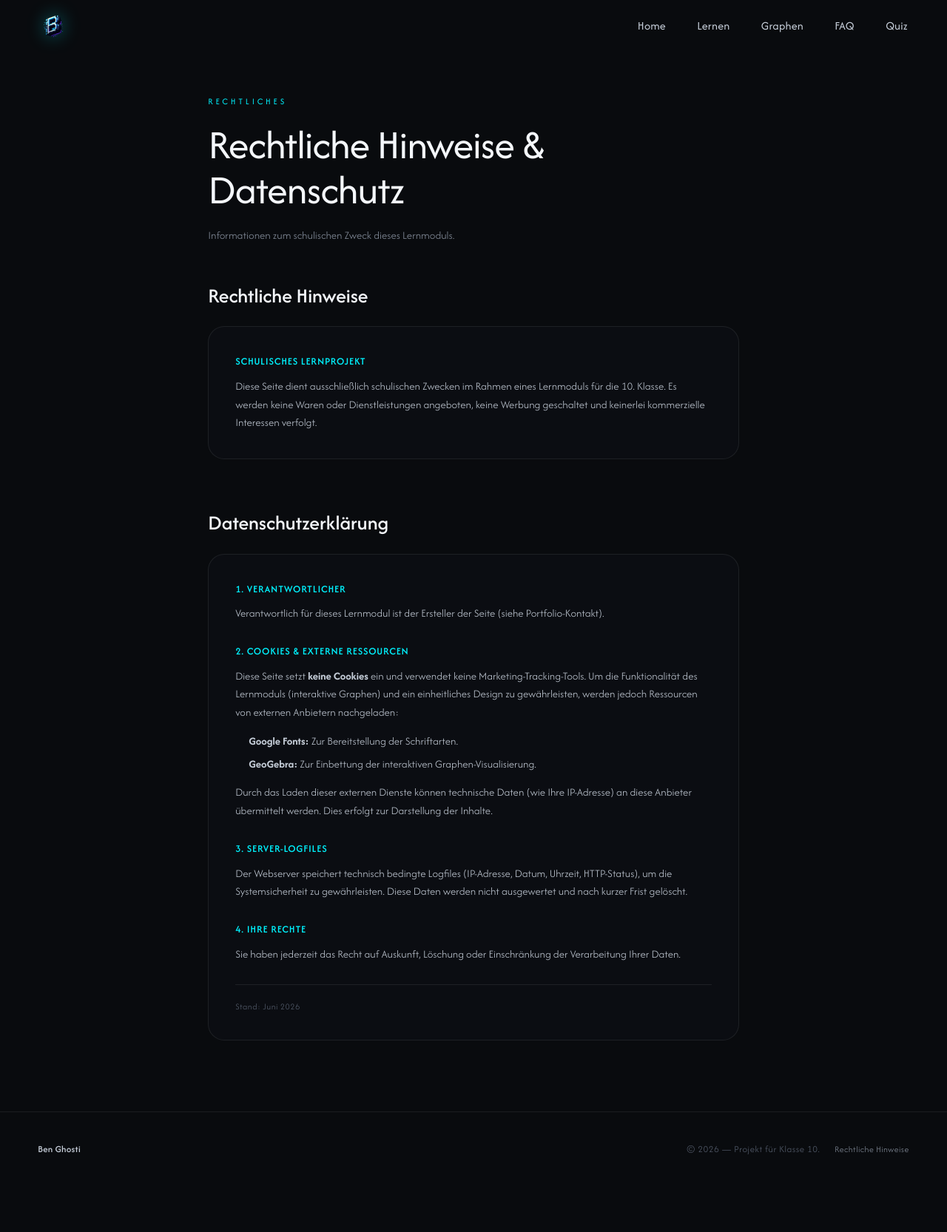
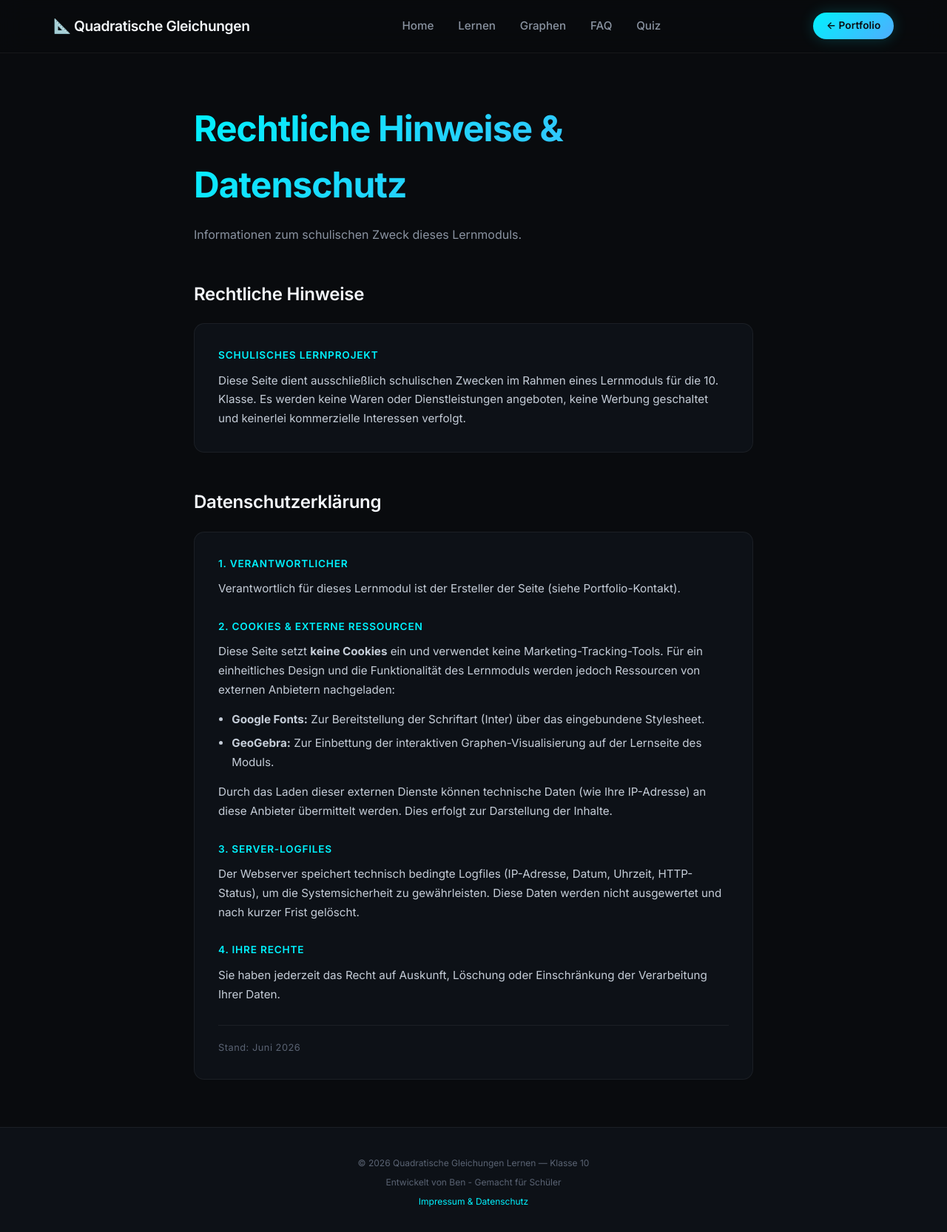
Before and after one commit to BenGhosti/ben-ghosti-portfolio, a plain HTML site: page school/legal.html in a window 1280 px wide. Shown: the whole page at 74% size. Before the commit the page ends 1604 px from the top, so only its background shows below. Drawn offline with Linux system fonts and the light colour scheme.

Commit message:
Fix: case-sensitive Bildpfade, Schul-Legal-Seite, tote Projekt-Cards; Benpixel entfernt

```diff
--- a/school/legal.html
+++ b/school/legal.html
@@ -9,29 +9,14 @@
 <title>Rechtliche Hinweise &amp; Datenschutz — Mathe-Projekt</title>
 
 <link rel="icon" type="image/png" href="../assets/images/logo.png" />
-<link rel="stylesheet" href="../assets/css/fonts.css" />
-<link rel="stylesheet" href="../assets/css/style.css" />
+<link rel="stylesheet" href="style.css" />
 </head>
 <body>
-
-<div class="global-glow" data-global-glow aria-hidden="true"></div>
-<div class="cursor-dot" data-cursor-dot aria-hidden="true"></div>
-<div class="cursor-ring" data-cursor-ring aria-hidden="true"></div>
-
-<header class="nav-bar" data-nav>
-  <div class="nav-inner">
-
-    <a href="../index.html" class="nav-brand" aria-label="Ben Ghosti home">
-      <img
-        src="../assets/images/logo.png"
-        alt="Ben Ghosti logo"
-        class="brand-mark"
-      />
-    </a>
 
 <nav class="navbar">
     <div class="container">
         <div class="navbar-brand">
+            <span>📐 Quadratische Gleichungen</span>
         </div>
         <button class="nav-toggle" aria-label="Navigation togglen">
             <span></span>
@@ -45,29 +30,15 @@
             <a href="math.html#faq"            class="nav-link">FAQ</a>
             <a href="math.html#quiz"           class="nav-link">Quiz</a>
         </div>
+        <a href="https://ben-ghosti.de" target="_blank" rel="noopener" class="btn btn-primary btn-sm nav-portfolio-btn">
+            ← Portfolio
+        </a>
     </div>
 </nav>
 
-    <button
-      class="nav-toggle"
-      type="button"
-      aria-label="Toggle navigation"
-      aria-expanded="false"
-      aria-controls="primary-nav"
-      data-nav-toggle
-    >
-      <span class="toggle-bar"></span>
-      <span class="toggle-bar"></span>
-      <span class="toggle-bar"></span>
-    </button>
-
-  </div>
-</header>
-
 <main>
-  <article class="section section-legal">
+  <article class="section-legal">
     <header class="legal-header">
-      <p class="section-index">Rechtliches</p>
       <h1 class="legal-title">Rechtliche Hinweise &amp; Datenschutz</h1>
       <p class="legal-lead">Informationen zum schulischen Zweck dieses Lernmoduls.</p>
     </header>
@@ -88,10 +59,10 @@
         <p class="legal-text">Verantwortlich für dieses Lernmodul ist der Ersteller der Seite (siehe Portfolio-Kontakt).</p>
 
         <h3 class="legal-subheading">2. Cookies &amp; Externe Ressourcen</h3>
-        <p class="legal-text">Diese Seite setzt <strong>keine Cookies</strong> ein und verwendet keine Marketing-Tracking-Tools. Um die Funktionalität des Lernmoduls (interaktive Graphen) und ein einheitliches Design zu gewährleisten, werden jedoch Ressourcen von externen Anbietern nachgeladen:</p>
+        <p class="legal-text">Diese Seite setzt <strong>keine Cookies</strong> ein und verwendet keine Marketing-Tracking-Tools. Für ein einheitliches Design und die Funktionalität des Lernmoduls werden jedoch Ressourcen von externen Anbietern nachgeladen:</p>
         <ul class="legal-list">
-          <li><strong>Google Fonts:</strong> Zur Bereitstellung der Schriftarten.</li>
-          <li><strong>GeoGebra:</strong> Zur Einbettung der interaktiven Graphen-Visualisierung.</li>
+          <li><strong>Google Fonts:</strong> Zur Bereitstellung der Schriftart (Inter) über das eingebundene Stylesheet.</li>
+          <li><strong>GeoGebra:</strong> Zur Einbettung der interaktiven Graphen-Visualisierung auf der Lernseite des Moduls.</li>
         </ul>
         <p class="legal-text">Durch das Laden dieser externen Dienste können technische Daten (wie Ihre IP-Adresse) an diese Anbieter übermittelt werden. Dies erfolgt zur Darstellung der Inhalte.</p>
 
@@ -107,16 +78,14 @@
   </article>
 </main>
 
-<footer class="site-footer">
-  <div class="footer-inner">
-    <a href="../index.html" class="footer-brand">Ben Ghosti</a>
-    <div class="footer-end">
-      <span class="footer-meta">© <span data-year>2026</span> — Projekt für Klasse 10.</span>
-      <a href="math_legal.html" class="footer-legal-link" aria-current="page">Rechtliche Hinweise</a>
-    </div>
+<footer class="footer">
+    <div class="container">
+        <p>© <span data-year></span> Quadratische Gleichungen Lernen — Klasse 10</p>
+        <p>Entwickelt von Ben - Gemacht für Schüler</p>
+        <a class="footer-legal-link" href="./legal.html">Impressum &amp; Datenschutz</a>
     </div>
 </footer>
 
-<script src="../assets/js/main.js" defer></script>
+<script src="main.js"></script>
 </body>
 </html>
--- a/school/main.js
+++ b/school/main.js
@@ -144,14 +144,12 @@ function renderQuestion() {
 
   // ── Text Input ──
   if (question.type === 'text-input') {
-    const savedVal = question.userAnswer || '';
     html += `
       <input
         type="text"
         class="quiz-input"
         id="text-input"
         placeholder="Deine Antwort eingeben …"
-        value="${savedVal}"
         ${answered ? 'disabled' : ''}
       />
     `;
@@ -192,6 +190,7 @@ function renderQuestion() {
   if (question.type === 'text-input') {
     const input = quizInner.querySelector('#text-input');
     if (input) {
+      input.value = question.userAnswer || '';
       input.addEventListener('input', () => { question.userAnswer = input.value; });
     }
   }
--- a/school/style.css
+++ b/school/style.css
@@ -1086,3 +1086,90 @@ a.btn-primary:hover {
     grid-template-columns: 1fr;
   }
 }
+
+/* ═══════════════════════════════════════════════════════════
+   LEGAL SECTION
+═══════════════════════════════════════════════════════════ */
+
+.section-legal {
+  max-width: 820px;
+  margin: 0 auto;
+  padding: 4rem 2rem;
+}
+
+.legal-header {
+  margin-bottom: 3rem;
+}
+
+.legal-title {
+  margin: 0;
+  font-size: clamp(2rem, 5vw, 3rem);
+  font-weight: 700;
+  letter-spacing: -0.02em;
+  background: linear-gradient(135deg, var(--k-cyan), var(--k-blue));
+  -webkit-background-clip: text;
+  -webkit-text-fill-color: transparent;
+  background-clip: text;
+  color: var(--k-ink-0); /* fallback */
+}
+
+.legal-lead {
+  margin: 1rem 0 0;
+  color: var(--k-ink-2);
+  font-size: 1rem;
+  line-height: 1.6;
+}
+
+.legal-block + .legal-block {
+  margin-top: 3rem;
+}
+
+.legal-heading {
+  margin: 0 0 1.25rem;
+  font-size: 1.5rem;
+  font-weight: 600;
+  color: var(--k-ink-0);
+}
+
+.legal-card {
+  padding: 2rem;
+  border: 1px solid var(--k-line);
+  border-radius: var(--k-radius);
+  background: var(--k-bg-1);
+}
+
+.legal-subheading {
+  margin: 1.75rem 0 0.6rem;
+  font-size: 0.85rem;
+  font-weight: 600;
+  letter-spacing: 0.06em;
+  text-transform: uppercase;
+  color: var(--k-cyan);
+}
+.legal-card .legal-subheading:first-child { margin-top: 0; }
+
+.legal-text {
+  margin: 0 0 0.9rem;
+  color: var(--k-ink-1);
+  font-size: 0.95rem;
+  line-height: 1.7;
+}
+.legal-text:last-child { margin-bottom: 0; }
+
+.legal-list {
+  margin: 0 0 0.9rem;
+  padding-left: 1.2em;
+  color: var(--k-ink-1);
+  font-size: 0.95rem;
+  line-height: 1.7;
+}
+.legal-list li + li { margin-top: 6px; }
+
+.legal-note {
+  margin: 1.75rem 0 0;
+  padding-top: 1.25rem;
+  border-top: 1px solid var(--k-line);
+  font-size: 0.8rem;
+  color: var(--k-ink-3);
+  letter-spacing: 0.04em;
+}
```
Also changed, not shown: index.html (+12 -12 lines), sponsors.html (+1 -1 lines), assets/images/project1.jpg (renamed from assets/images/Project1.jpg), assets/images/project2.jpg (renamed from assets/images/Project2.jpg), assets/images/project3.jpg (renamed from assets/images/Project3.jpg), assets/images/project4.jpg (renamed from assets/images/Project4.jpg), assets/images/project5.jpg (renamed from assets/images/Project5.jpg), 2 other files. Lines whose indentation alone changed are shown as unchanged.
